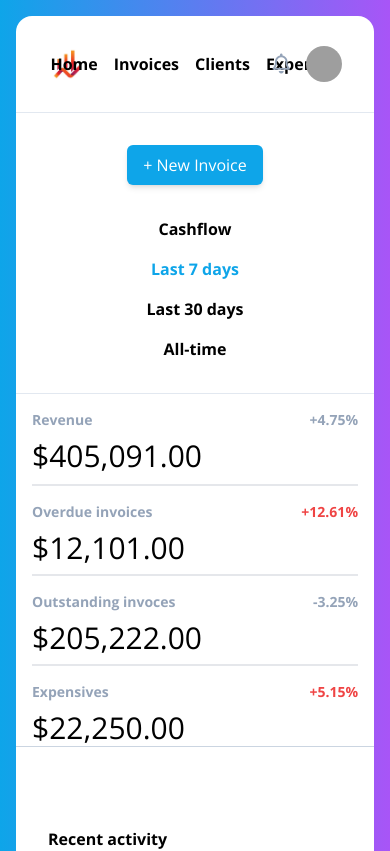
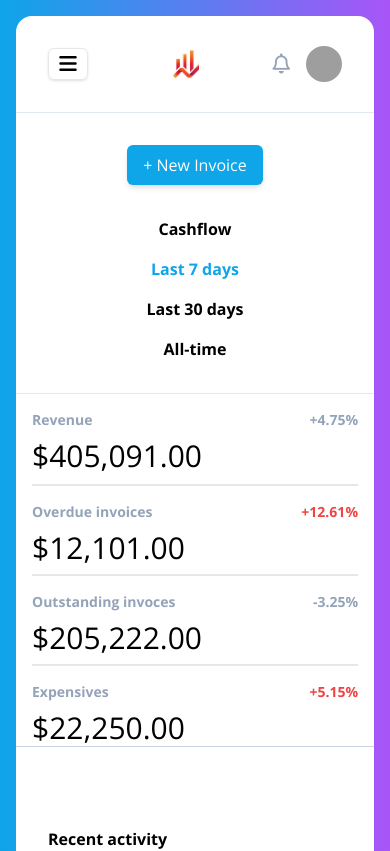
Before and after one commit to zyrass/Saasy-Vue3, a Vue app: page / in a window 390 px wide. Shown: the top 851 px of the page. Built offline with nearby package versions, Linux system fonts and the light colour scheme; grey boxes are pictures that could not be loaded.

Commit message:
add responsive MyHeader

```diff
--- a/src/components/MyHeader.vue
+++ b/src/components/MyHeader.vue
@@ -1,9 +1,31 @@
 <template>
-    <header class="h-24 grid grid-cols-3 items-center">
+    <header class="h-24 grid grid-cols-3 items-center relative">
+        <div
+            class="flex sm:hidden ml-8 h-8 w-10 rounded-md shadow text-xl border items-center hover:bg-gray-200 active:bg-gray-300 justify-center cursor-pointer"
+            @click="updateState"
+        >
+            <i v-if="!state.openMenu" class="fa-solid fa-bars"></i>
+            <i v-if="state.openMenu" class="fa-solid fa-xmark"></i>
+
+            <!-- Menu exclusivement sur mobile -->
+            <div
+                v-if="state.openMenu"
+                class="absolute sm:hidden top-24 left-0 h-64 w-full bg-slate-100 border-b-2 border-t-1 border-gray-200 shadow-md transition-all"
+            >
+                <ul
+                    class="flex flex-col py-8 gap-y-4 items-center hover:*:text-sky-500 cursor-pointer transition-all *:py-1 font-bold"
+                >
+                    <li>Home</li>
+                    <li>Invoices</li>
+                    <li>Clients</li>
+                    <li>Expenses</li>
+                </ul>
+            </div>
+        </div>
         <div
             class="bg-[url('./assets/images/logo.png')] size-8 bg-cover ml-8"
         ></div>
-        <nav>
+        <nav class="hidden sm:block">
             <ul
                 class="flex justify-center hover:*:text-sky-500 cursor-pointer transition-all *:px-2 font-bold"
             >
@@ -24,6 +46,23 @@
     </header>
 </template>
 
-<script setup lang="ts"></script>
+<script setup lang="ts">
+import { reactive, watch } from 'vue';
+
+const state = reactive({
+    openMenu: false,
+});
+const updateState = () => {
+    state.openMenu = !state.openMenu;
+};
+
+// Ajout d'un watcher pour rafraîchir automatiquement lorsque state.openMenu change
+watch(
+    () => state.openMenu,
+    () => {
+        console.log('La valeur de openMenu a changé :', state.openMenu);
+    },
+);
+</script>
 
 <styles scoped></styles>
--- a/src/components/MyNavbar.vue
+++ b/src/components/MyNavbar.vue
@@ -3,10 +3,12 @@
         class="flex sm:flex-row flex-col justify-between py-8 sm:p-8 border-y border-slate-200 *:transition-all items-center"
     >
         <div
-            class="flex flex-col items-center pt-8 sm:pt-0 sm:flex-row gap-y-4 sm:order-1 order-2 sm:gap-x-4 hover:*:text-sky-500 font-bold cursor-pointer sm:divide-x-2"
+            class="flex flex-col items-center pt-8 sm:pt-0 sm:flex-row gap-y-4 sm:order-1 order-2 sm:gap-x-4 font-bold cursor-pointer sm:divide-x-2"
         >
-            <span>Cashflow</span>
-            <ul class="flex flex-col sm:flex-row sm:gap-x-4 gap-4 items-center">
+            <span class="hover:text-sky-500">Cashflow</span>
+            <ul
+                class="flex flex-col sm:flex-row sm:gap-x-4 gap-4 items-center hover:*:text-sky-500"
+            >
                 <li class="text-sky-500 sm:ml-4">Last 7 days</li>
                 <li>Last 30 days</li>
                 <li>All-time</li>
```
